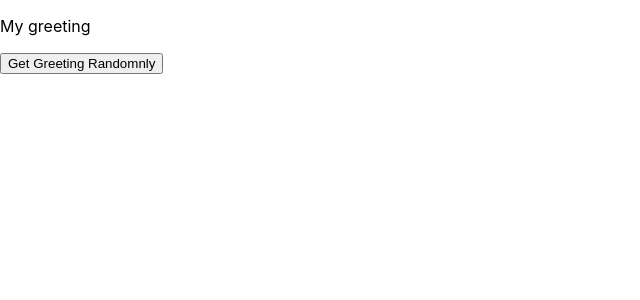
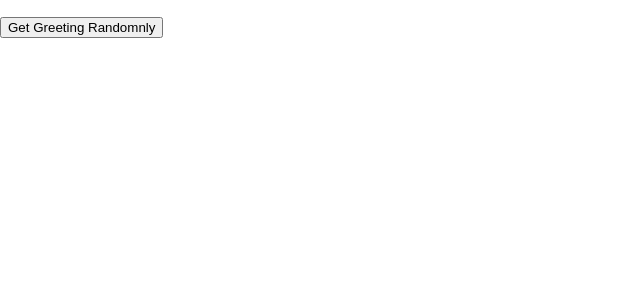
Before and after one commit to ridaarif98/hello-react-front-end, a React (Create React App) app: page / in a window 1280 px wide. Shown: the top 300 px of the page, without its empty margins (0-640 px from the left). Built offline with nearby package versions, Linux system fonts and the light colour scheme.

Commit message:
Fix linter errors

```diff
--- a/src/Greeting.js
+++ b/src/Greeting.js
@@ -13,8 +13,7 @@ const Greeting = () => {
   return (
     <div className="box">
       <p className="text">
-          My greeting
-          {randomGreeting.greeting.message}
+        {randomGreeting.greeting.message}
       </p>
       <button type="button" className="helloBtn" onClick={handleClick}>Get Greeting Randomnly</button>
     </div>
```
